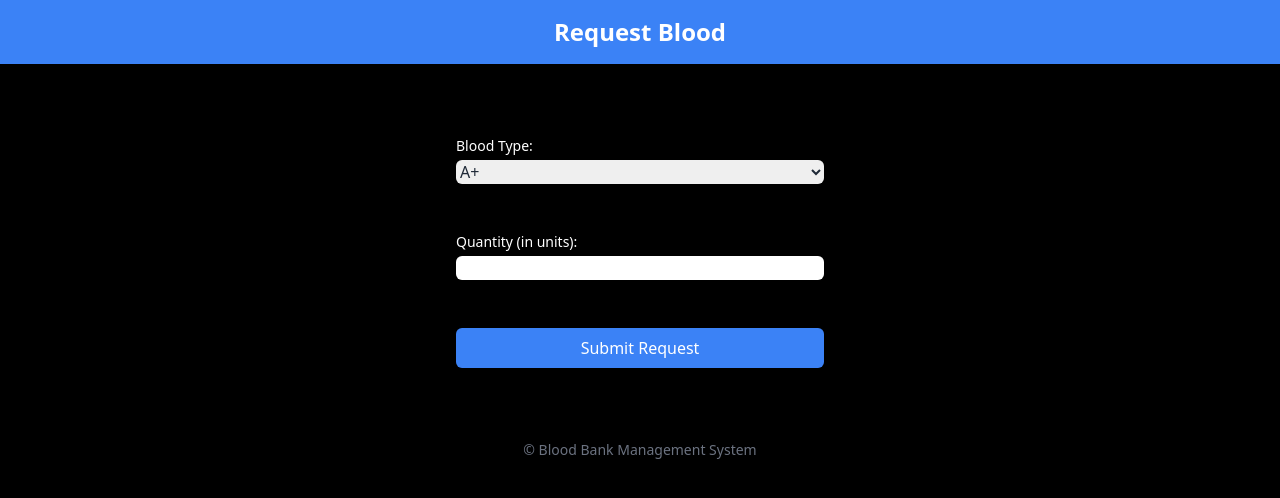
After one commit to pavigupta21/Blood_Bank_Management_System, a Node server app: template views/New_req_for_blood.ejs in a window 1280 px wide. The commit adds this page. Shown: the top 498 px of the page. Run offline with Node 20, Linux system fonts and the light colour scheme; the template is opened without the code that fills it, so the values that code supplies are empty; some libraries are stand-ins or nearby versions.

Commit message:
Added new_req_for_blood page

```diff
--- /dev/null
+++ b/views/New_req_for_blood.ejs
@@ -0,0 +1,58 @@
+<!DOCTYPE html>
+<html lang="en">
+<head>
+    <meta charset="UTF-8">
+    <meta name="viewport" content="width=device-width, initial-scale=1.0">
+    <title>Request Blood</title>
+    <script src="https://cdn.tailwindcss.com"></script>
+</head>
+<body class="bg-black text-gray-800">
+    <header class="bg-blue-500 text-white py-4">
+        <h1 class="text-center text-2xl font-bold">Request Blood</h1>
+    </header>
+    <main class="max-w-md mx-auto mt-8 p-6 bg-black rounded-lg shadow-md">
+        <form id="bloodRequestForm" class="space-y-4">
+            <div class="p-4">
+                <label for="bloodType" class="block text-sm font-medium text-white">Blood Type:</label>
+                <select name="bloodType" id="bloodType" required class="mt-1 block w-full rounded-md border-gray-300 shadow-sm focus:ring-red-500 focus:border-red-500">
+                    <option value="A+">A+</option>
+                    <option value="A-">A-</option>
+                    <option value="B+">B+</option>
+                    <option value="B-">B-</option>
+                    <option value="O+">O+</option>
+                    <option value="O-">O-</option>
+                    <option value="AB+">AB+</option>
+                    <option value="AB-">AB-</option>
+                </select>
+            </div>
+            <div class="p-4">
+                <label for="quantity" class="block text-sm font-medium text-white">Quantity (in units):</label>
+                <input type="number" name="quantity" id="quantity" min="1" required class="mt-1 block w-full rounded-md border-gray-300 shadow-sm focus:ring-red-500 focus:border-red-500">
+            </div>
+            <div class="p-4">
+                <button type="submit" class="w-full bg-blue-500 text-white py-2 px-4 rounded-md hover:bg-blue-700 focus:outline-none focus:ring-2 focus:ring-red-500 focus:ring-offset-2">
+                    Submit Request
+                </button>
+            </div>
+        </form>
+    </main>
+    <footer class="text-center text-sm text-gray-500 mt-8">
+        <p>&copy; Blood Bank Management System</p>
+    </footer>
+
+    <script>
+        const form = document.getElementById('bloodRequestForm');
+        form.addEventListener('submit', function(event) {
+            event.preventDefault();
+            const bloodType = document.getElementById('bloodType').value;
+            const quantity = document.getElementById('quantity').value;
+
+            // Save toast message in localStorage
+            localStorage.setItem('bloodToast', `Request for ${quantity} unit(s) of ${bloodType} blood!`);
+
+            // Redirect to home page
+            window.location.href = "/home";
+        });
+    </script>
+</body>
+</html>
```
Also changed, not shown: views/home.ejs (+27 -3 lines).
